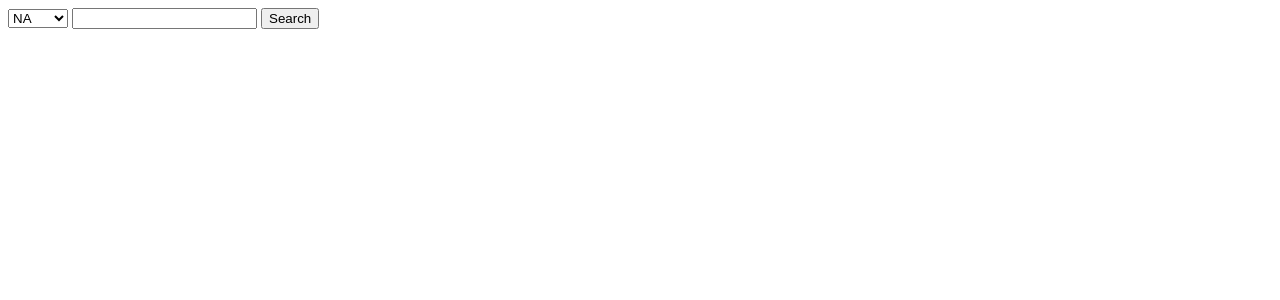
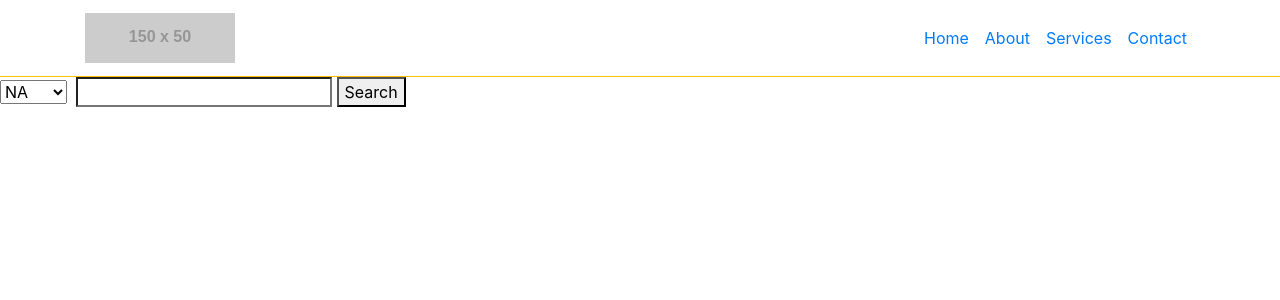
Before and after one commit to nightcoding-ai/Azakana, a Django app: page / in a window 1280 px wide. Shown: the top 300 px of the page. Run offline with Django 3.2, Linux system fonts and the light colour scheme; grey boxes labelled with a size stand in for pictures from a placeholder-image service; some libraries are stand-ins or nearby versions.

Commit message:
Update home.html

```diff
--- a/Home/templates/home.html
+++ b/Home/templates/home.html
@@ -1,6 +1,50 @@
-{% extends "base.html" %}
+<!doctype html>
+<html lang="en">
+<head>
+    <meta charset="UTF-8">
+    <meta name="viewport"
+          content="width=device-width, user-scalable=no, initial-scale=1.0, maximum-scale=1.0, minimum-scale=1.0">
+    <meta http-equiv="X-UA-Compatible" content="ie=edge">
+    <link rel="stylesheet" type="text/css" href="home.css" media="all">
+    <link href="//maxcdn.bootstrapcdn.com/bootstrap/4.1.1/css/bootstrap.min.css" rel="stylesheet" id="bootstrap-css">
+    <script src="//maxcdn.bootstrapcdn.com/bootstrap/4.1.1/js/bootstrap.min.js"></script>
+    <script src="//cdnjs.cloudflare.com/ajax/libs/jquery/3.2.1/jquery.min.js"></script>
+    <title>Document</title>
+</head>
+<body>
 
-{% block page_content %}
+</body>
+</html>
+<!-- Navigation -->
+<nav class="navbar navbar-expand-lg navbar-black bg-white static-top border-bottom border-warning " style="border:50px;">
+  <div class="container">
+    <a class="navbar-brand" href="#">
+          <img src="http://placehold.it/150x50?text=Logo" alt="">
+        </a>
+    <button class="navbar-toggler" type="button" data-toggle="collapse" data-target="#navbarResponsive" aria-controls="navbarResponsive" aria-expanded="false" aria-label="Toggle navigation">
+          <span class="navbar-toggler-icon"></span>
+        </button>
+    <div class="collapse navbar-collapse" id="navbarResponsive">
+      <ul class="navbar-nav ml-auto">
+        <li class="nav-item active">
+          <a class="nav-link" href="#">Home
+                <span class="sr-only">(current)</span>
+              </a>
+        </li>
+        <li class="nav-item">
+          <a class="nav-link" href="#">About</a>
+        </li>
+        <li class="nav-item">
+          <a class="nav-link" href="#">Services</a>
+        </li>
+        <li class="nav-item">
+          <a class="nav-link" href="#">Contact</a>
+        </li>
+      </ul>
+    </div>
+  </div>
+</nav>
+
     <select name="servers">
         <option value="NA">NA</option>
         <option value="EUW">EUW</option>
@@ -16,5 +60,3 @@
            aria-label="Search through site content">
 
     <button>Search</button>
-
-{% endblock %}
```
